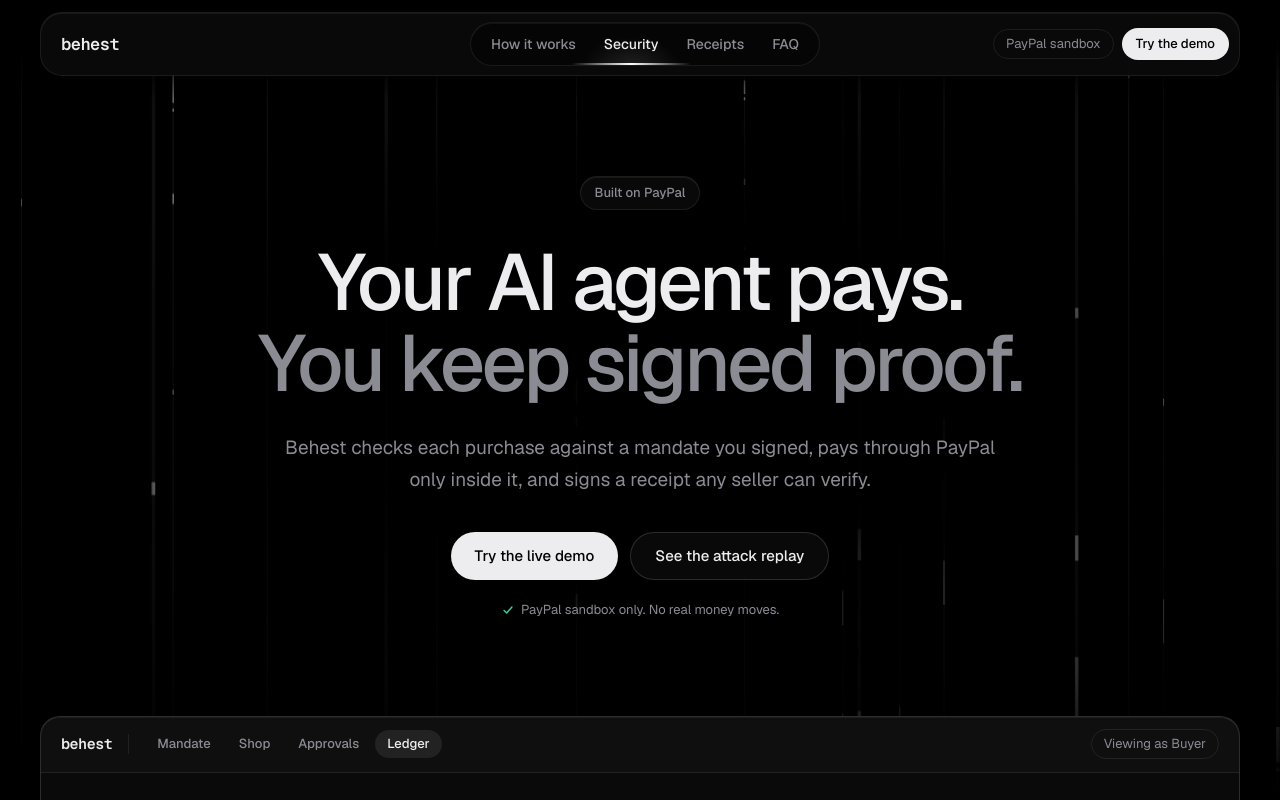
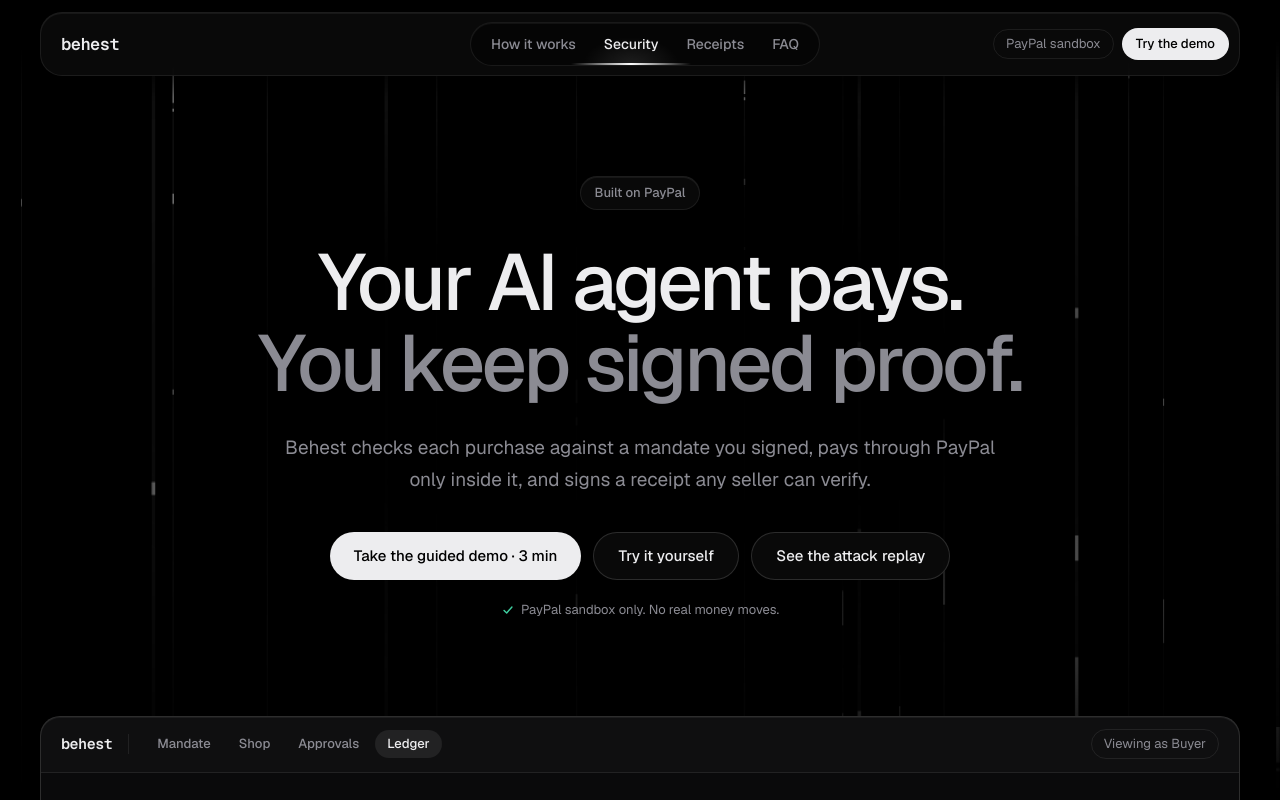
Before and after one commit to omsherikar/behest, a Next.js app: page / in a window 1280 px wide. Shown: the top 800 px of the page. Built offline with nearby package versions, Linux system fonts and the light colour scheme.

Commit message:
Start the guided demo from the home page hero, beside trying it yourself

```diff
--- a/app/_landing/hero.tsx
+++ b/app/_landing/hero.tsx
@@ -1,3 +1,4 @@
+import { StartTourButton } from '@/components/tour/start-tour-button';
 import { buttonClass } from '@/components/ui/button';
 import { LightLines } from '@/components/vui/light-lines';
 
@@ -18,8 +19,9 @@ export function Hero() {
           any seller can verify.
         </p>
         <div className="mt-9 flex flex-wrap items-center justify-center gap-3">
-          <a href="#try" className={buttonClass('primary', 'large')}>
-            Try the live demo
+          <StartTourButton />
+          <a href="#try" className={buttonClass('secondary', 'large')}>
+            Try it yourself
           </a>
           <a href="/security" className={buttonClass('secondary', 'large')}>
             See the attack replay
--- /dev/null
+++ b/components/tour/start-tour-button.tsx
@@ -0,0 +1,15 @@
+'use client';
+
+import { buttonClass } from '@/components/ui/button';
+import { startTour } from './tour-store';
+
+// Starts the guided demo from its first step. It sits in the home page hero, which is where the
+// first step is, so it starts the tour in place.
+
+export function StartTourButton() {
+  return (
+    <button type="button" onClick={startTour} className={buttonClass('primary', 'large')}>
+      Take the guided demo · 3 min
+    </button>
+  );
+}
```
Also changed, not shown: 1 other file (tests, documents, lock files or other folders).
